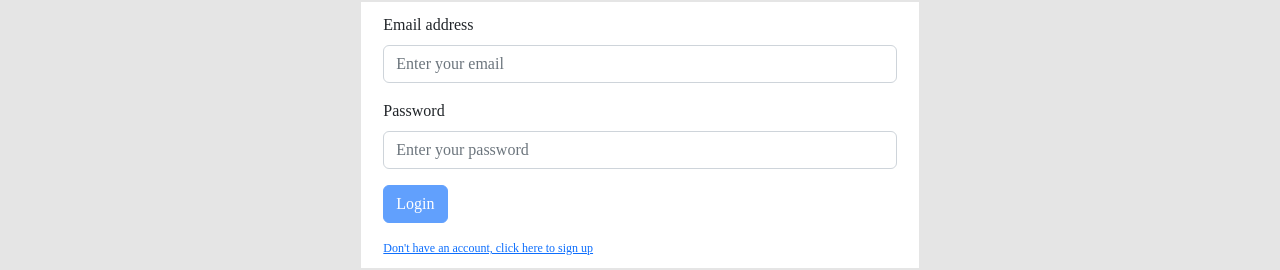
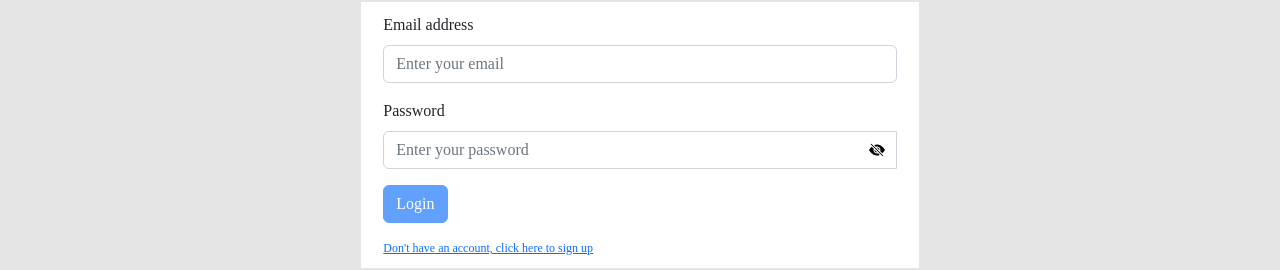
Before and after one commit to kakashrao/posts-and-comments-app, an Angular app: page /login in a window 1280 px wide. Shown: the part 84-354 px from the top of the page. Built offline with nearby package versions, Linux system fonts and the light colour scheme; a web font is replaced by a local one.

Commit message:
password eye button added in input and on sign up direct login flow added

```diff
--- a/src/app/posts/posts.service.ts
+++ b/src/app/posts/posts.service.ts
@@ -1,9 +1,8 @@
 import { HttpClient } from "@angular/common/http";
 import { Injectable } from "@angular/core";
-import { BehaviorSubject, Subject } from "rxjs";
+import { Subject } from "rxjs";
 
 import { environment } from "../../environments/environment";
-import { Post } from "./post.model";
 
 @Injectable({
   providedIn: 'root'
@@ -12,7 +11,7 @@ export class PostsService {
 
   constructor(private http: HttpClient) {}
 
-  private postCreated = new BehaviorSubject<boolean>(false);
+  private postCreated = new Subject<boolean>();
 
   onPostCreated() {
     this.postCreated.next(true);
--- a/src/app/user/login/login.component.html
+++ b/src/app/user/login/login.component.html
@@ -21,8 +21,9 @@
   </div>
   <div class="mb-3">
     <label for="userPass" class="form-label">Password</label>
+    <div class="input-group">
     <input
-     type="password"
+    [type]="hide ? 'password' : 'text'"
      class="form-control"
      id="userPass"
      name="userPassword"
@@ -31,6 +32,11 @@
     required
     #userPassword="ngModel"
     >
+    <span class="input-group-text">
+      <img src="../../../assets/images/common/eye-fill.svg" alt="" (click)="showHidePassword()" *ngIf="!hide">
+      <img src="../../../assets/images/common/eye-slash-fill.svg" alt="" (click)="showHidePassword()" *ngIf="hide">
+    </span>
+  </div>
     <div class="valid" *ngIf="userPassword.valid">
       Looks good!
     </div>
--- a/src/app/user/login/login.component.scss
+++ b/src/app/user/login/login.component.scss
@@ -26,3 +26,24 @@ textarea {
   top: 4px;
   font-size: 13px;
 }
+
+.input-group {
+  position: relative;
+
+  input {
+    z-index: 1;
+  }
+
+  .input-group-text {
+    position: absolute;
+    right: 0;
+    bottom: 0;
+    top: 0;
+    border: none;
+
+    img {
+      cursor: pointer;
+      z-index: 2;
+    }
+  }
+}
--- a/src/app/user/login/login.component.ts
+++ b/src/app/user/login/login.component.ts
@@ -25,6 +25,12 @@ export class LoginComponent implements OnInit {
       this._router.navigate(['/posts']);
       return;
     }
+  }
+
+  hide : boolean = true;
+
+  showHidePassword() {
+    this.hide = !this.hide;
   }
 
   isLoading: boolean = false;
--- a/src/app/user/signup/signup.component.html
+++ b/src/app/user/signup/signup.component.html
@@ -99,17 +99,23 @@
     </div>
   </div>
   <div class="mb-3">
-    <label for="userPass" class="form-label">Password</label>
+    <label for="userPassword" class="form-label">Password</label>
+    <div class="input-group">
     <input
-      type="password"
+      [type]="hide ? 'password' : 'text'"
       class="form-control"
-      id="userPass"
+      id="userPassword"
       name="userPassword"
       ngModel
       placeholder="Enter your password"
       required
       #userPassword="ngModel"
     >
+    <span class="input-group-text">
+     <img src="../../../assets/images/common/eye-fill.svg" alt="" (click)="showHidePassword()" *ngIf="!hide">
+     <img src="../../../assets/images/common/eye-slash-fill.svg" alt="" (click)="showHidePassword()" *ngIf="hide">
+    </span>
+    </div>
     <div class="valid" *ngIf="userPassword.valid">
       Looks good!
     </div>
--- a/src/app/user/signup/signup.component.scss
+++ b/src/app/user/signup/signup.component.scss
@@ -84,3 +84,24 @@ textarea {
   top: 4px;
   font-size: 13px;
 }
+
+.input-group {
+  position: relative;
+
+  input {
+    z-index: 1;
+  }
+
+  .input-group-text {
+    position: absolute;
+    right: 0;
+    bottom: 0;
+    top: 0;
+    border: none;
+
+    img {
+      cursor: pointer;
+      z-index: 2;
+    }
+  }
+}
--- a/src/app/user/signup/signup.component.ts
+++ b/src/app/user/signup/signup.component.ts
@@ -25,6 +25,12 @@ export class SignupComponent implements OnInit {
       this._router.navigate(['/posts']);
       return;
     }
+  }
+
+  hide : boolean = true;
+
+  showHidePassword() {
+    this.hide = !this.hide;
   }
 
   userPreviewImage: any = '';
@@ -60,6 +66,29 @@ export class SignupComponent implements OnInit {
     formData.append("password", signupForm.value.userPassword);
 
     this._userService.createUser(formData).subscribe((response: any) => {
+      this.loginUser(signupForm.value.userEmail, signupForm.value.userPassword);
+
+    },
+    error => {
+      this.isLoading = false;
+      console.log(error);
+    })
+  }
+
+  loginUser(userEmail: string, password: string) {
+    const userData = {
+      email: userEmail,
+      password: password
+    }
+
+    this._userService.loginUser(userData).subscribe((response: any) => {
+
+      this._storageService.setUserId(response.userData.id);
+      this._storageService.setUserName(response.userData.name);
+      this._storageService.setUserProfession(response.userData.profession);
+      this._storageService.setUserBio(response.userData.bio);
+      this._storageService.setToken(response.userData.token);
+
       this._landingService.checkAuthentication();
 
       this._router.navigate(['/posts']);
```
Also changed, not shown: src/assets/images/common/eye-fill.svg (added), src/assets/images/common/eye-slash-fill.svg (added).
